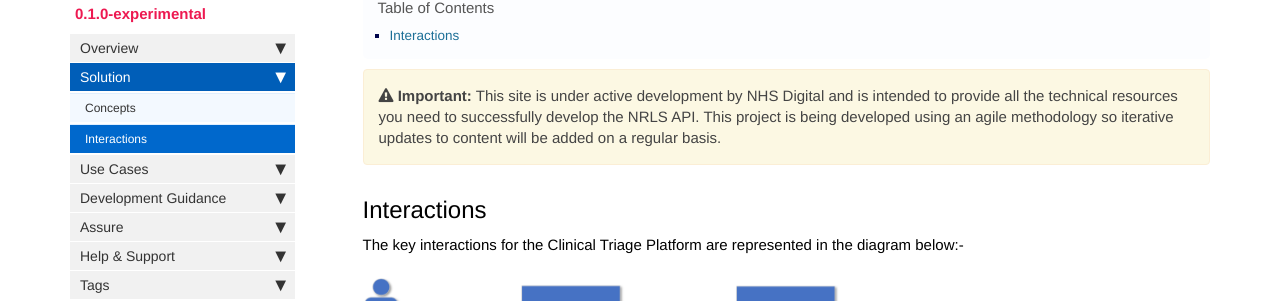
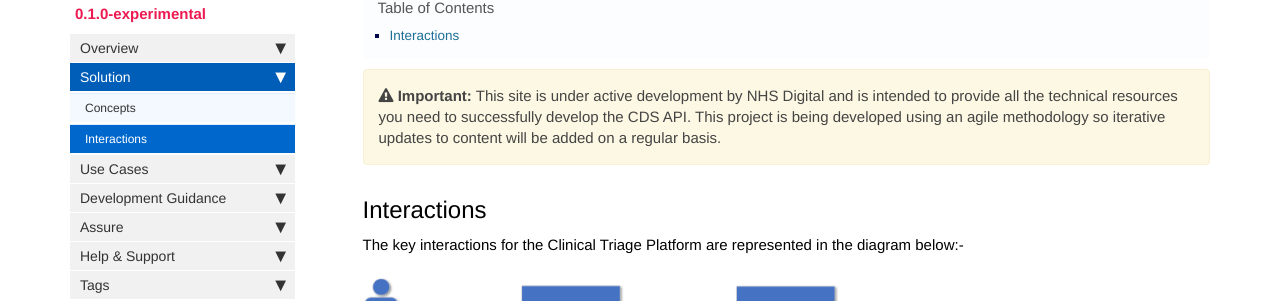
Before and after one commit to nhsconnect/FHIR-CDS, a Jekyll site: the page built from pages/solution/solution_interactions.md, in a window 1280 px wide and 900 px high. Shown: the part 206-507 px from the top of the window. Built offline with Jekyll 4.4.1, drawn with Linux system fonts in a browser that asks for light colours; nearby versions of some CDN libraries; comment, search, counter and statistics services are not loaded.

Commit message:
Updated NRLS to CDS

```diff
--- a/pages/solution/solution_interactions.md
+++ b/pages/solution/solution_interactions.md
@@ -7,7 +7,7 @@ permalink: solution_interactions.html
 summary: Solution interactions
 ---
 
-{% include important.html content="This site is under active development by NHS Digital and is intended to provide all the technical resources you need to successfully develop the NRLS API. This project is being developed using an agile methodology so iterative updates to content will be added on a regular basis." %}
+{% include important.html content="This site is under active development by NHS Digital and is intended to provide all the technical resources you need to successfully develop the CDS API. This project is being developed using an agile methodology so iterative updates to content will be added on a regular basis." %}
 
 
 ## Interactions ##
```
